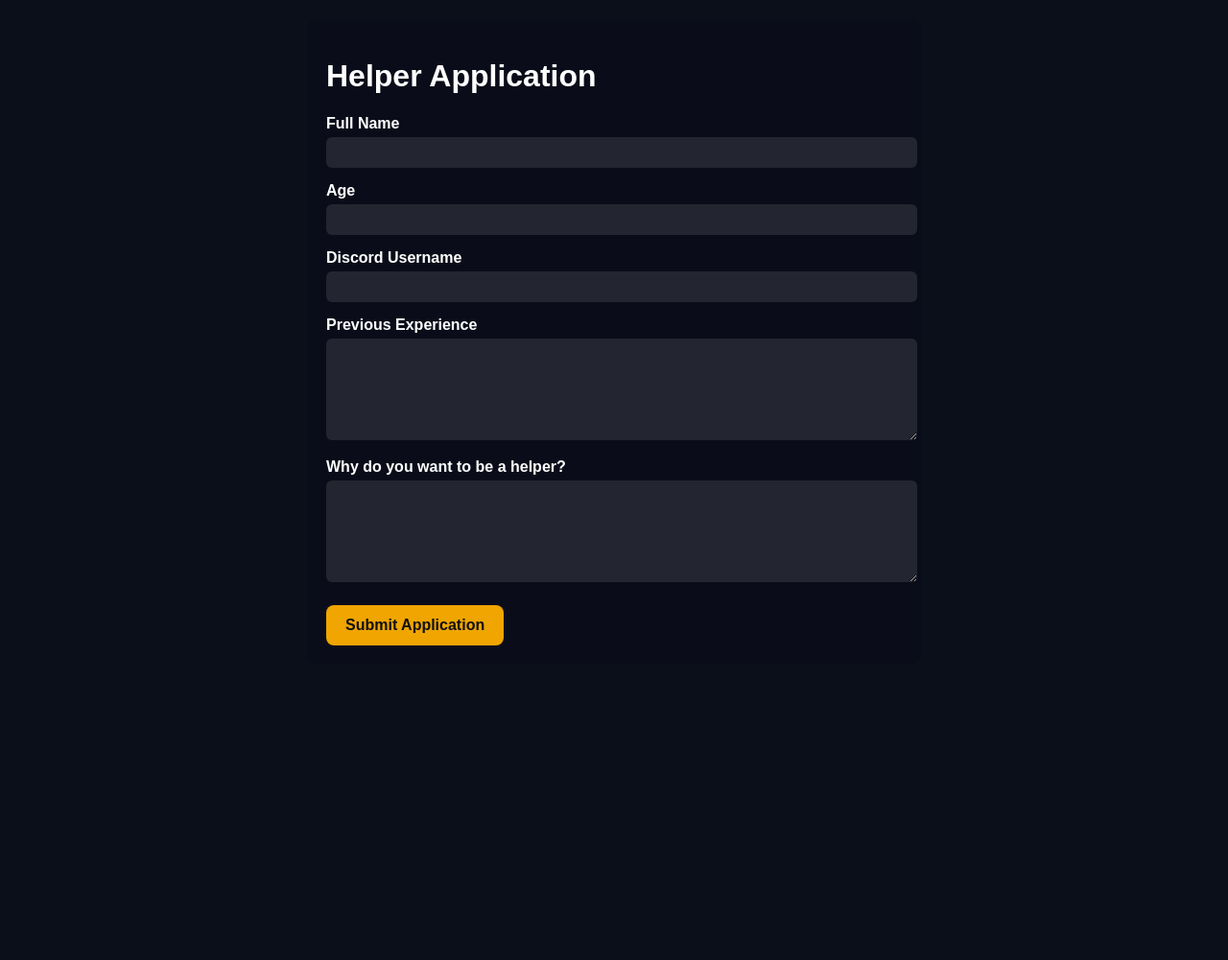
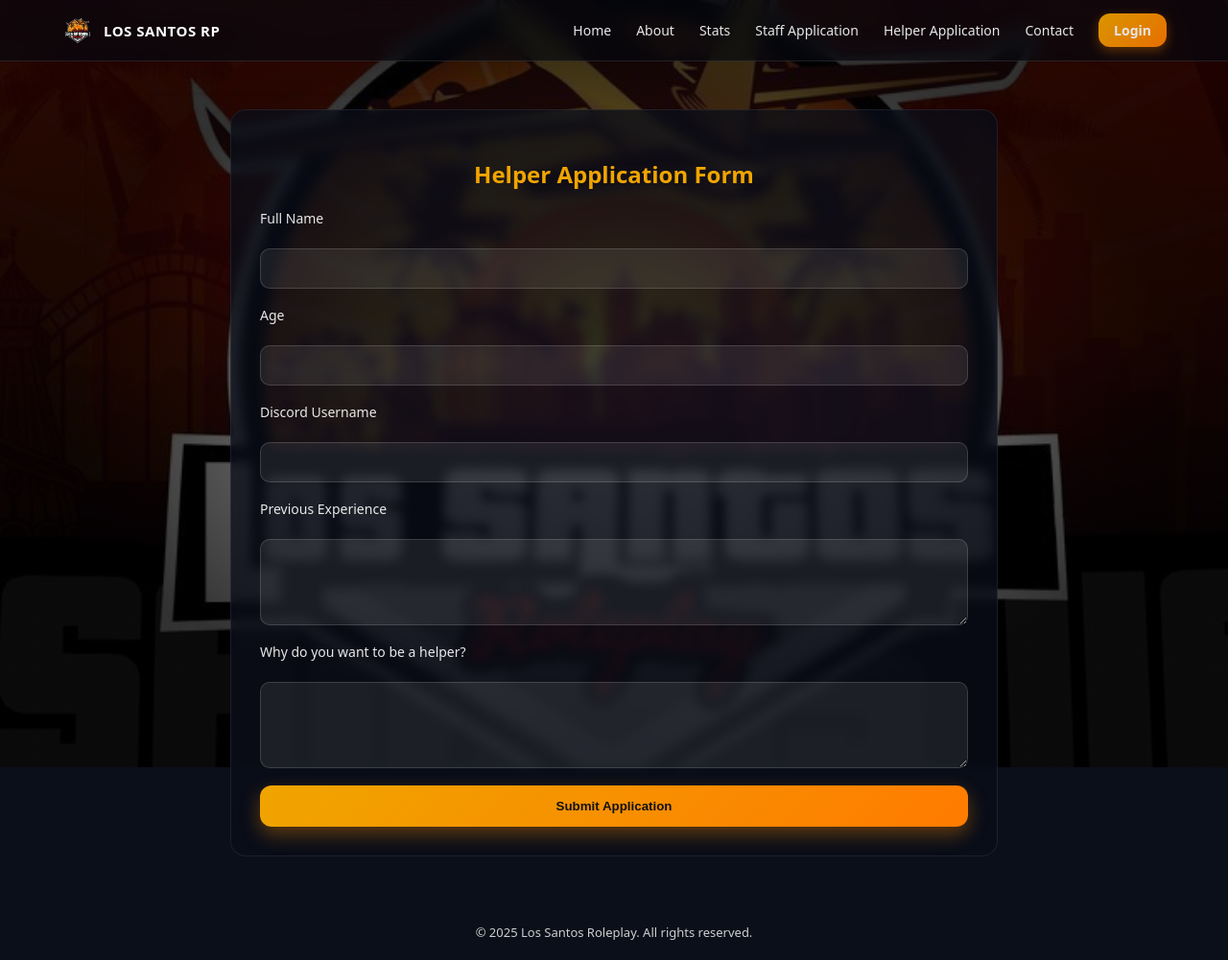
Before and after one commit to falcondeveloper-here/Falconsite, a website: page public/helper-application.html in a window 1280 px wide. Shown: the whole page at 96% size. Before the commit the page ends 800 px from the top, so only its background shows below. Drawn offline with Linux system fonts and the light colour scheme.

Commit message:
Update helper-application.html

```diff
--- a/public/helper-application.html
+++ b/public/helper-application.html
@@ -1,59 +1,150 @@
 <!DOCTYPE html>
-<html lang="en">
+<html lang="en" >
 <head>
   <meta charset="UTF-8" />
   <meta name="viewport" content="width=device-width, initial-scale=1" />
   <title>Helper Application - Los Santos RP</title>
   <style>
+    *, *::before, *::after { box-sizing: border-box; }
     body {
-      font-family: Arial, sans-serif;
+      margin: 0;
+      font-family: ui-sans-serif, system-ui, Roboto, Arial, sans-serif;
       background: #0b0f19;
-      color: white;
-      margin: 0; padding: 20px;
+      color: #fff;
+      min-height: 100vh;
+      overflow-x: hidden;
+    }
+    .bg {
+      position: fixed; inset: 0;
+      background: url('los-santos-bg.jpg') center/cover no-repeat;
+      z-index: -3;
+      transform: translateZ(0);
+    }
+    .bg::after {
+      content: "";
+      position: absolute; inset: 0;
+      background: radial-gradient(ellipse at center, rgba(0,0,0,.35), rgba(0,0,0,.8) 65%);
+      z-index: -2;
+    }
+    header {
+      position: sticky; top: 0; z-index: 100;
+      background: rgba(5,8,16,0.65);
+      backdrop-filter: blur(10px);
+      border-bottom: 1px solid rgba(255,255,255,.1);
+    }
+    .nav {
+      max-width: 1200px;
+      margin: 0 auto;
+      display: flex; justify-content: space-between; align-items: center;
+      padding: 14px 24px;
+    }
+    .brand {
+      display: flex; align-items: center; gap: 10px;
+    }
+    .brand img { width:34px; height:34px; }
+    .brand span {
+      font-weight: 800; font-size: 15px; text-transform: uppercase;
+      letter-spacing: .5px;
+    }
+    .nav-links {
+      display: flex; gap: 26px;
+      align-items: center;
+    }
+    .nav-links a {
+      text-decoration: none; font-size: 14px;
+      color: #fff; opacity:.9; transition:.2s;
+    }
+    .nav-links a:hover { opacity:1; color:#f0a500; }
+    .btn-login {
+      padding: 8px 16px;
+      border-radius: 12px;
+      background: linear-gradient(135deg,#f0a500,#ff7b00);
+      color:#111; font-weight:700;
+      box-shadow: 0 4px 12px rgba(255,140,0,.35);
+    }
+    .toggle { display:none; cursor:pointer; font-size:22px; }
+    .mobile {
+      display:none; flex-direction: column;
+      background: rgba(5,8,16,.95); backdrop-filter: blur(8px);
+      padding: 14px 20px;
+    }
+    .mobile a {
+      text-decoration:none; color:#fff;
+      padding:12px 0; font-size:15px;
+      border-bottom:1px solid rgba(255,255,255,.08);
+    }
+    .mobile a:last-child { border:0; }
+    @media(max-width: 980px){
+      .nav-links{display:none;}
+      .toggle{display:block;}
+    }
+    .section {
+      padding: 50px 18px;
     }
     .container {
-      max-width: 600px;
+      width: min(800px, 92%);
       margin: auto;
-      background: rgba(10,14,25,0.85);
-      padding: 20px;
-      border-radius: 10px;
+      background: rgba(10,14,25,.75);
+      border:1px solid rgba(255,255,255,.08);
+      border-radius:16px;
+      padding:30px;
+      backdrop-filter: blur(6px);
     }
-    label {
-      display: block;
-      margin-top: 15px;
-      font-weight: bold;
-    }
+    .container h2 { text-align:center; margin-bottom:20px; color:#f0a500; }
+    form { display:grid; gap:18px; }
+    label { font-size:14px; opacity:.9; margin-bottom:4px; display:block; }
     input, textarea {
-      width: 100%;
-      padding: 8px;
-      margin-top: 5px;
-      border-radius: 6px;
-      border: none;
-      font-size: 14px;
-      background: rgba(255,255,255,0.1);
-      color: white;
+      width:100%; padding:12px 14px;
+      border-radius:10px; border:1px solid rgba(255,255,255,.15);
+      background:rgba(255,255,255,.08); color:#fff;
+      font-size:14px;
     }
     textarea { resize: vertical; min-height: 90px; }
     button {
-      margin-top: 20px;
-      padding: 12px 20px;
-      background: #f0a500;
-      border: none;
-      border-radius: 8px;
-      font-weight: bold;
-      cursor: pointer;
-      color: #111;
-      font-size: 16px;
-      transition: background 0.3s ease;
+      padding:14px; border-radius:12px; border:0;
+      background:linear-gradient(135deg,#f0a500,#ff7b00);
+      color:#111; font-weight:800; cursor:pointer;
+      box-shadow:0 8px 20px rgba(255,140,0,.35);
+      transition:transform .2s;
     }
-    button:hover {
-      background: #ff7b00;
-    }
+    button:hover { transform:translateY(-2px) scale(1.01); }
+    .footer { text-align:center; padding:20px; font-size:13px; opacity:.8; }
   </style>
 </head>
 <body>
+  <div class="bg"></div>
+
+  <header>
+    <div class="nav">
+      <div class="brand">
+        <img src="los-santos-logo.png" alt="logo"/>
+        <span>Los Santos RP</span>
+      </div>
+      <nav class="nav-links">
+        <a href="/">Home</a>
+        <a href="/aboutus">About</a>
+        <a href="/stats">Stats</a>
+        <a href="/staff-application">Staff Application</a>
+        <a href="/helper-application">Helper Application</a>
+        <a href="/contact">Contact</a>
+        <a class="btn-login" href="#">Login</a>
+      </nav>
+      <div class="toggle" id="navToggle">☰</div>
+    </div>
+    <nav class="mobile" id="mobileMenu">
+      <a href="/">Home</a>
+      <a href="/aboutus">About</a>
+      <a href="/stats">Stats</a>
+      <a href="/staff-application">Staff Application</a>
+      <a href="/helper-application">Helper Application</a>
+      <a href="/contact">Contact</a>
+      <a class="btn-login" href="#">Login</a>
+    </nav>
+  </header>
+
+  <section class="section">
     <div class="container">
-    <h1>Helper Application</h1>
+      <h2>Helper Application Form</h2>
       <form id="helperForm">
         <label for="username">Full Name</label>
         <input id="username" name="username" required />
@@ -73,28 +164,40 @@
         <button type="submit">Submit Application</button>
       </form>
     </div>
+  </section>
+
+  <footer class="footer">
+    © <span id="year"></span> Los Santos Roleplay. All rights reserved.
+  </footer>
 
   <script>
-    const form = document.getElementById('helperForm');
-    form.addEventListener('submit', async (e) => {
+    const navToggle = document.getElementById('navToggle');
+    const mobileMenu = document.getElementById('mobileMenu');
+    navToggle.addEventListener('click', () => {
+      mobileMenu.style.display = mobileMenu.style.display === 'flex' ? 'none' : 'flex';
+    });
+
+    document.getElementById('year').textContent = new Date().getFullYear();
+
+    document.getElementById("helperForm").addEventListener("submit", async (e) => {
       e.preventDefault();
-      const data = Object.fromEntries(new FormData(form).entries());
+      const data = Object.fromEntries(new FormData(e.target).entries());
 
       try {
-        const res = await fetch('/api/helper-applications', {
-          method: 'POST',
-          headers: { 'Content-Type': 'application/json' },
+        const res = await fetch("/api/helper-applications", {
+          method: "POST",
+          headers: {"Content-Type":"application/json"},
           body: JSON.stringify(data)
         });
-        if (res.ok) {
-          alert('Application submitted successfully!');
-          form.reset();
+        if(res.ok){
+          alert("Helper application submitted successfully!");
+          e.target.reset();
         } else {
           const err = await res.json();
-          alert('Error: ' + (err.error || 'Unknown error'));
+          alert("Error: " + (err.error || "Unknown error"));
         }
-      } catch (error) {
-        alert('Network error: ' + error.message);
+      } catch (err) {
+        alert("Network error submitting application.");
       }
     });
   </script>
```
Lines whose indentation alone changed are shown as unchanged.
